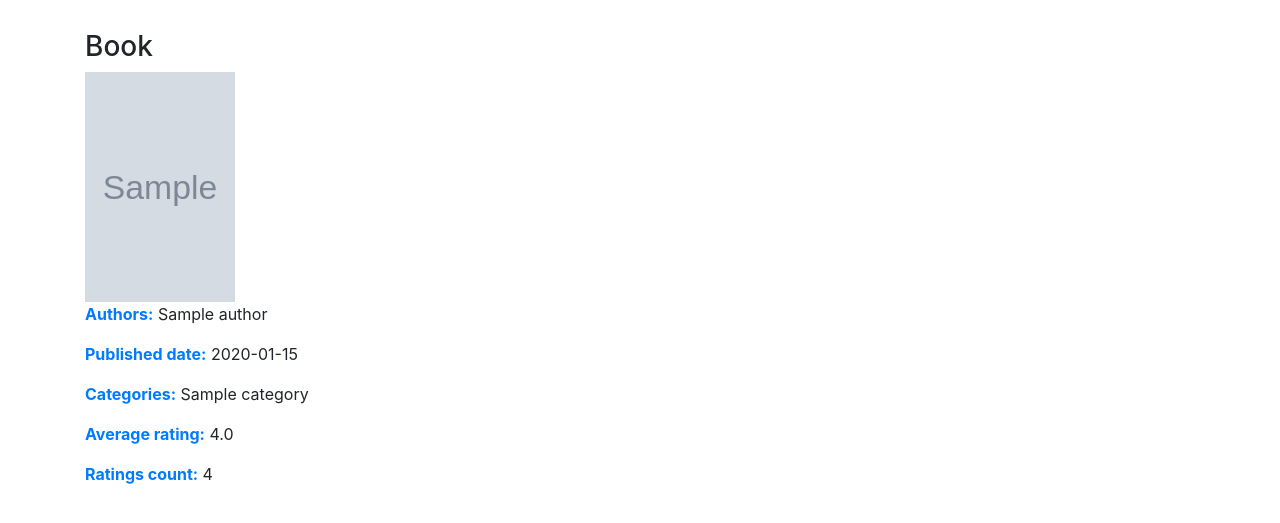
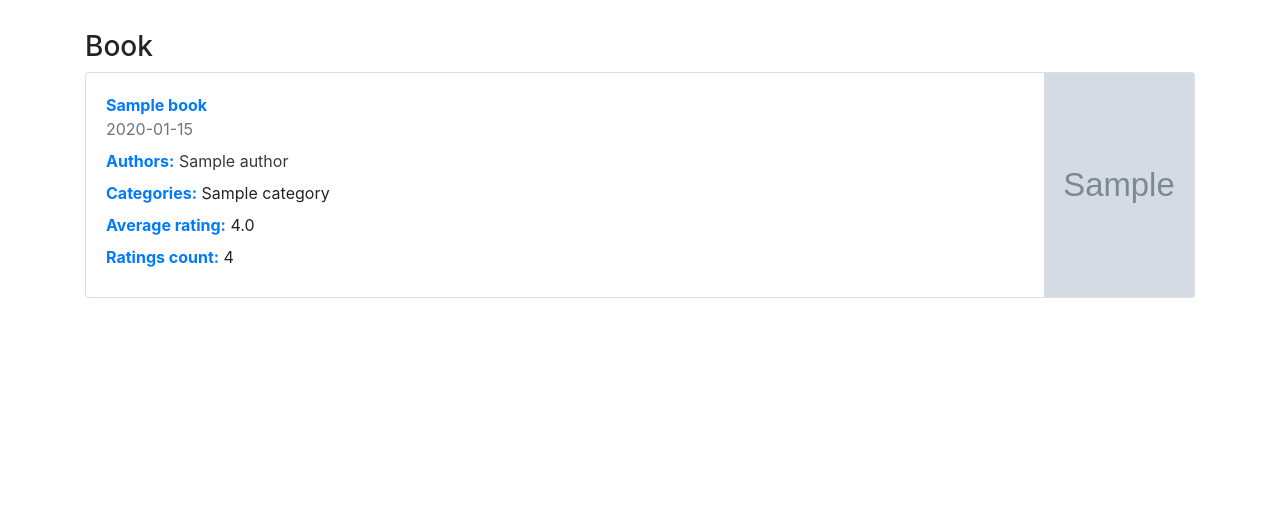
Before and after one commit to chradam/Books-REST-API, a Django app: template books/templates/books/book_details.html in a window 1280 px wide. Shown: the top 523 px of the page. Run offline with Django 3.2, Linux system fonts and the light colour scheme; the template is opened without the code that fills it: values that come from a table or form of the project are taken from there, others are empty; tables that the repository leaves empty hold one stand-in row (values such as "Sample post"); grey boxes marked "Sample" are stand-in pictures; some libraries are stand-ins or nearby versions.

Commit message:
url fixes

```diff
--- a/books/templates/books/book_details.html
+++ b/books/templates/books/book_details.html
@@ -9,30 +9,40 @@
 {% endblock %}
 
 {% block content %}
-    <div id="wrapper">
-        <div class="block_div"><img src="{{ book.thumbnail }}" alt="{{ book.title }}" width="150" height="230"></div>
-        <div class="block_div"><p><b class="text-primary">Authors:</b>
+    <div class="row">
+        <div class="col-sm-12">
+            <div class="card flex-md-row mb-4 box-shadow h-md-250">
+                <div class="card-body d-flex flex-column align-items-start">
+                    <strong class="d-inline-block text-primary">{{ book.title }}</strong>
+                    <div class="mb-2 text-muted">{{ book.published_date }}</div>
+                    <p class="d-inline-block mb-2">
+                        <b class="text-primary">Authors:</b>
                         {% for author in book.authors.all %}
+                            <a class="text-dark" href="#">
                                 {{ author.name }}
-            {% endfor %}</p>
-            <p><b class="text-primary">Published date:</b> {{ book.published_date }}</p>
-            <p><b class="text-primary">Categories:</b>
+                            </a>
+                        {% endfor %}
+                    </p>
+                    <p class="d-inline-block mb-2">
+                        <b class="text-primary">Categories:</b>
                         {% if book.categories %}
                             {% for category in book.categories.all %}
                                 {{ category.name }}
-                    {% endfor %}</p>
+                            {% endfor %}
                         {% else %}
                             No categories.
                         {% endif %}
-
-            <p><b class="text-primary">Average rating:</b>
+                    </p>
+                    <p class="d-inline-block mb-2">
+                        <b class="text-primary">Average rating:</b>
                         {% if book.average_rating %}
                             {{ book.average_rating }}
                         {% else %}
                             No value
                         {% endif %}
                     </p>
-            <p><b class="text-primary">Ratings count:</b>
+                    <p class="d-inline-block mb-2">
+                        <b class="text-primary">Ratings count:</b>
                         {% if book.ratings_count %}
                             {{ book.ratings_count }}
                         {% else %}
@@ -40,5 +50,12 @@
                         {% endif %}
                     </p>
                 </div>
+                <img class="card-img-right flex-auto d-none d-md-block" data-src="holder.js/200x250?theme=thumb"
+                     alt="{{ book.title }}"
+                     src="{{ book.thumbnail }}"
+                     width="150"
+                     data-holder-rendered="true">
+            </div>
+        </div>
     </div>
 {% endblock %}
--- a/books/urls.py
+++ b/books/urls.py
@@ -1,11 +1,11 @@
 from django.urls import path
-from django.conf import settings
-from django.conf.urls.static import static
+from django.views.generic import RedirectView
 
 from .views import GetBooksList, detail, get_books
 
 urlpatterns = [
+    path('', RedirectView.as_view(url='/books/')),
     path('books/', GetBooksList.as_view(template_name='books/books_list.html'), name='books_list'),
-    path('books/<book_id>', detail, name='detail'),
+    path('book/<book_id>', detail, name='detail'),
     path('db/', get_books, name='get_books')
 ]
--- a/books/views.py
+++ b/books/views.py
@@ -42,6 +42,7 @@ def detail(request, book_id):
         book = Book.objects.get(pk=book_id)
     except Book.DoesNotExist:
         raise Http404("Book does not exist")
+
     return render(request, 'books/book_details.html', {'book': book})
 
 
@@ -49,4 +50,5 @@ def get_books(request):
     response = requests.get('https://www.googleapis.com/books/v1/volumes?q=war')
     data = response.json()
     import_books(data['items'])
+
     return redirect('/books/')
```
Also changed, not shown: books/templates/books/books_list.html (+4 -4 lines). Lines whose indentation alone changed are shown as unchanged.
